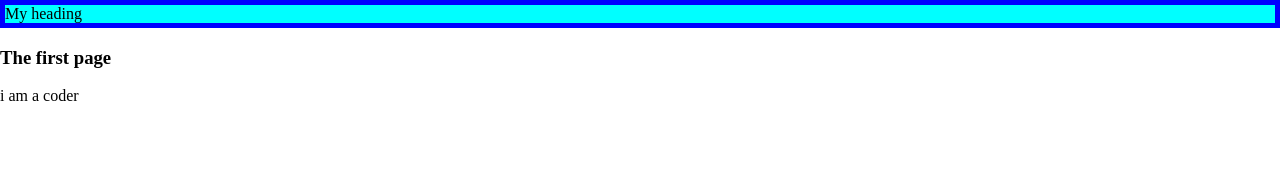
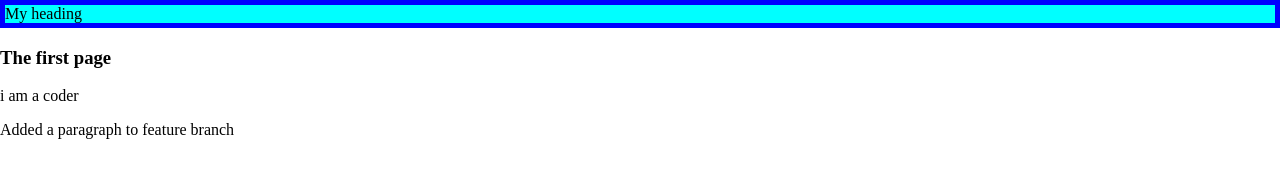
Before and after one commit to chinemeze847/myForm, a plain HTML site: page index.html in a window 1280 px wide. Drawn offline with Linux system fonts and the light colour scheme.

Commit message:
added paragraph to featur

```diff
--- a/index.html
+++ b/index.html
@@ -14,6 +14,7 @@
     <div>
         <h3>The first page</h3>
         <p>i am a coder</p>
+        <p>Added a paragraph to feature branch</p>
     </div>
 </body>
 </html>
```
